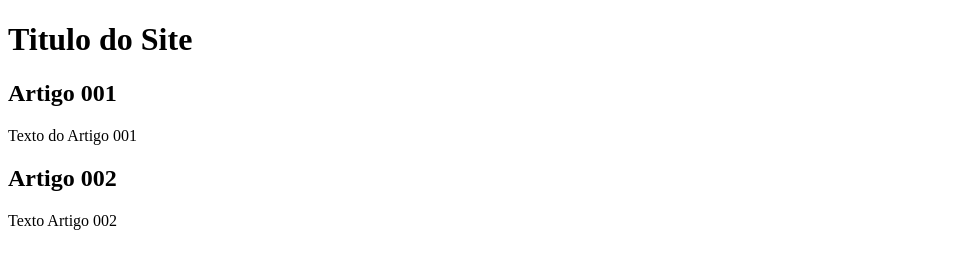
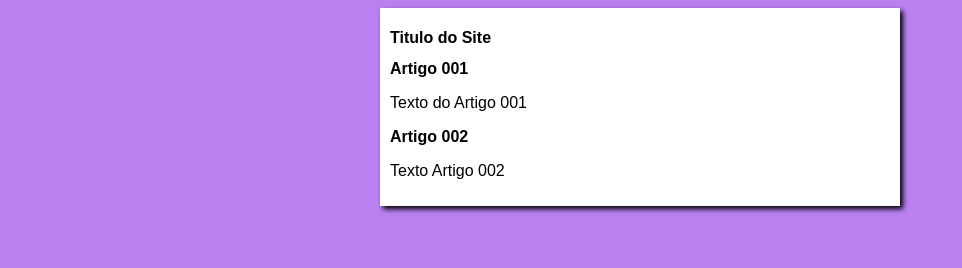
Before and after one commit to nanxzada/projeto-site, a plain HTML site: page index.html in a window 1280 px wide. Shown: the whole page, without its empty margins (0-962 px from the left). Drawn offline with Linux system fonts and the light colour scheme.

Commit message:
iniciei o design

```diff
--- /dev/null
+++ b/estilos/style.css
@@ -0,0 +1,17 @@
+*{
+    font-family: Arial, Helvetica, sans-serif;
+    font-size: 16px;
+
+}
+
+body {
+    background-color: rgb(186, 128, 240);
+}
+
+main{
+    background-color: white;
+    width: 500px;
+    margin: auto;
+    padding: 10px;
+    box-shadow: 3px 3px 5px black;
+}
--- a/index.html
+++ b/index.html
@@ -4,6 +4,7 @@
     <meta charset="UTF-8">
     <meta name="viewport" content="width=device-width, initial-scale=1.0">
     <title>Titulo do Site</title>
+    <link rel="stylesheet" href="estilos/style.css">
 </head>
 <body>
     <main>
```
